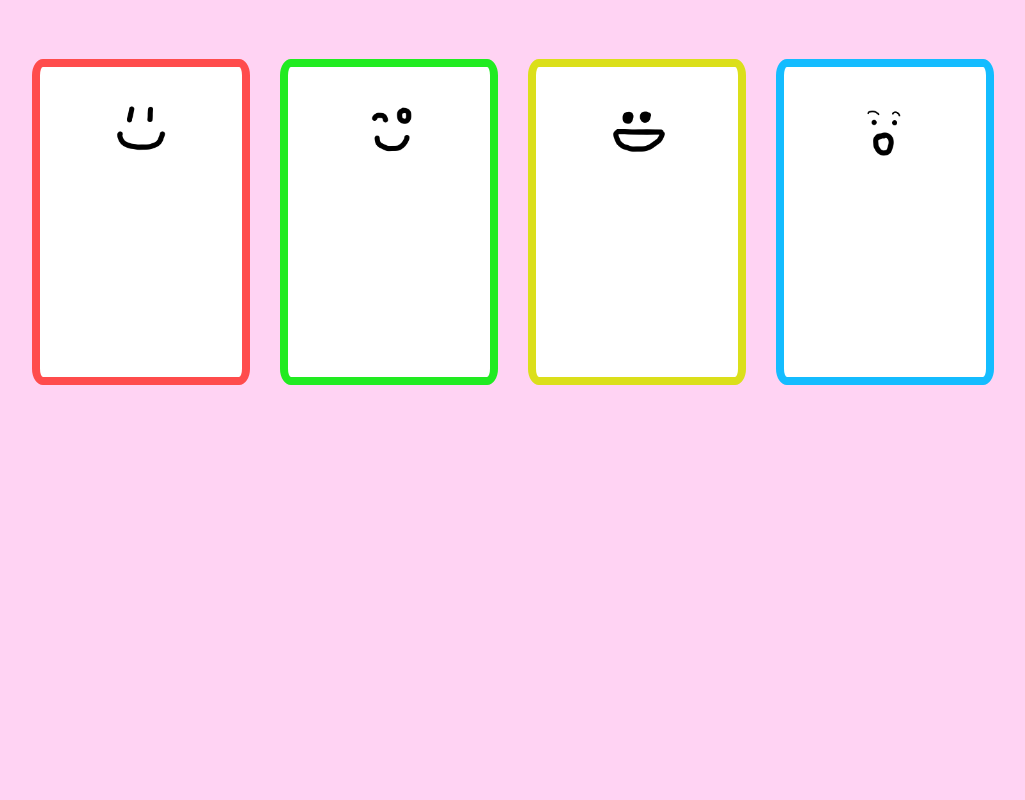
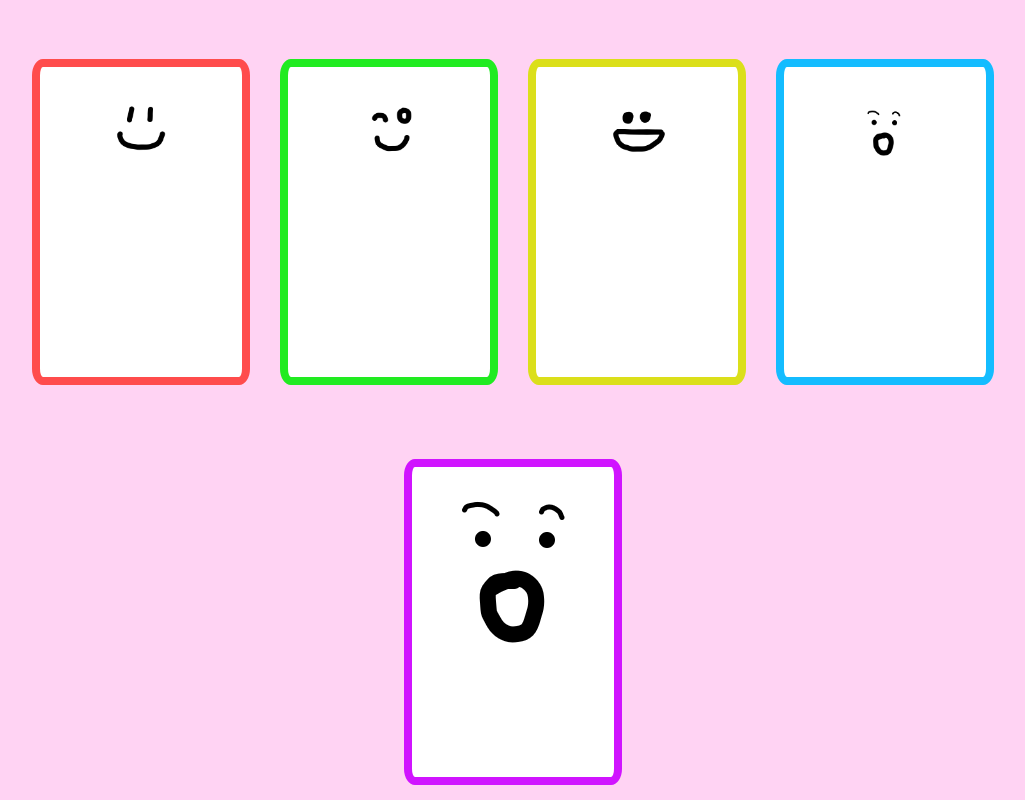
Before and after one commit to calvenable/memorygame, a plain HTML site: page index.html in a window 1280 px wide. Shown: the part 311-1111 px from the top of the page, without its empty margins (127-1152 px from the left). Before the commit the page ends 800 px from the top, so only its background shows below. Drawn offline with Linux system fonts and the light colour scheme.

Commit message:
Added css and elements for 5th face

```diff
--- a/index.html
+++ b/index.html
@@ -48,5 +48,11 @@
             </div>
         </div>
     </div>
+    <div class="extra">
+        <div class="colour" id="purpleBtn" onclick="buttonPressed('purple')">
+            <img unselectable="on" draggable="false" class="unselectable happy" src="src/face4.png"/>
+            <img unselectable="on" draggable="false" class="unselectable sad" src="src/face4sad.png" hidden/>
+        </div>
+    </div>
 </body>
 </html>
--- a/scripts.js
+++ b/scripts.js
@@ -1,5 +1,5 @@
+// TODO: Add an info modal to the start page
 // TODO: Add a 'hard mode' with 5 colours
-// TODO: Add an info modal to the start page
 // TODO: Make header fixed so visible when scrolled
 
 class Queue {
@@ -64,7 +64,8 @@ const flashColours = {
     'red': '#ff4c4c',
     'green': '#21eb21',
     'yellow': '#dbdf1a',
-    'blue': '#14bcff'
+    'blue': '#14bcff',
+    'purple': 'd014ff'
 }
 const defaultColour = '#ffffff';
 const highscoreLocalStorageName = "hs";
--- a/styles.css
+++ b/styles.css
@@ -61,7 +61,7 @@ button.fadeout {
     height: 30px;
 }
 
-.buttons {
+.buttons, .extra {
     width: 100%;
     height: 400px;
 
@@ -70,7 +70,7 @@ button.fadeout {
     justify-content: center;
 }
 
-.buttons .colour {
+.buttons .colour, .extra .colour {
     width: 15%;
     height: 300px;
     margin: 15px;
@@ -94,6 +94,11 @@ button.fadeout {
     height: 330px;
 }
 
+.extra .selected {
+    height: 310px;
+    width: 18%;
+}
+
 #redBtn {
     border-color: #ff4c4c;
 }
@@ -108,6 +113,10 @@ button.fadeout {
 
 #blueBtn {
     border-color: #14bcff;
+}
+
+#purpleBtn {
+    border-color: #d014ff;
 }
 
 .buttons div img:not(.cursor) {
```
Also changed, not shown: src/face5.png (added), src/face5sad.png (added).
